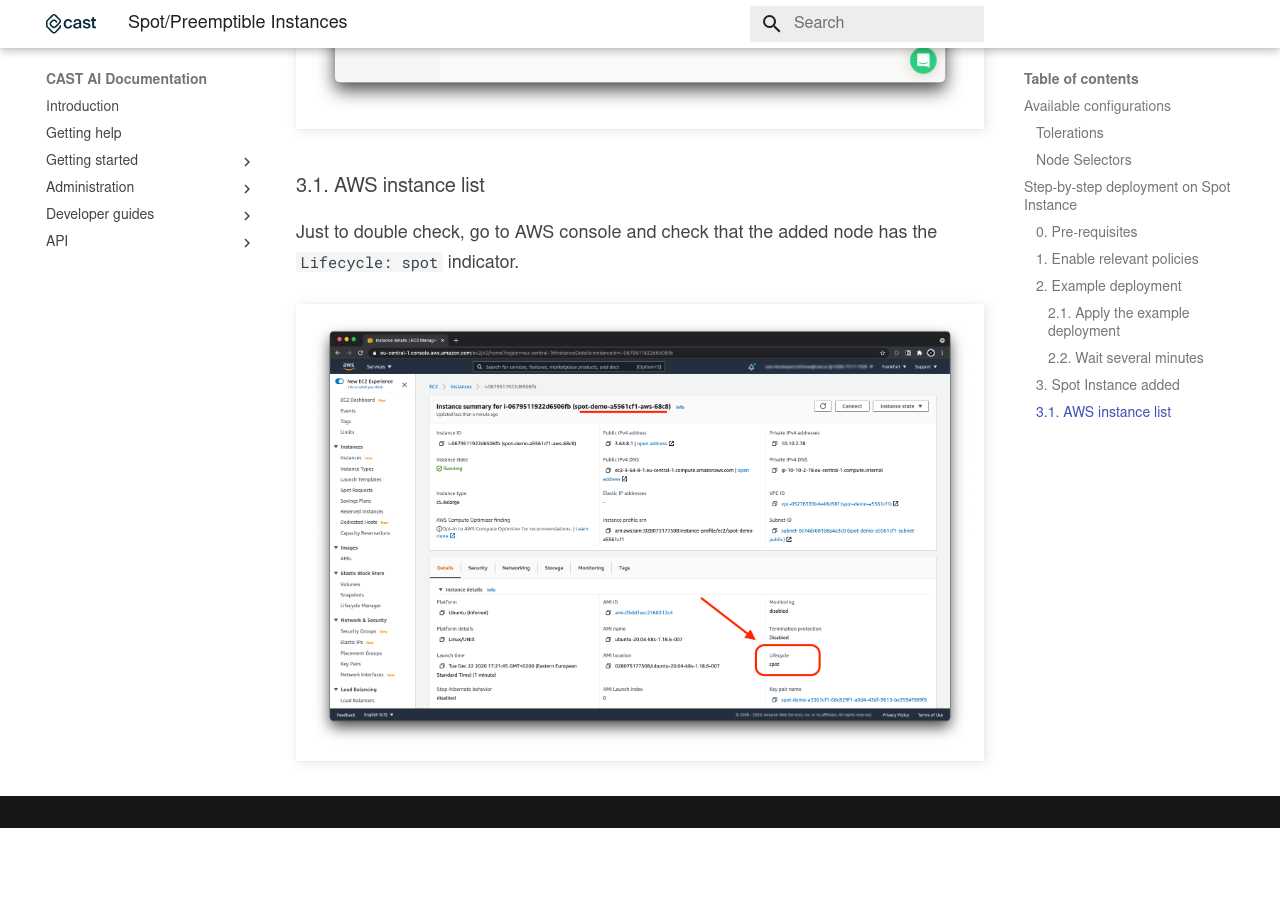
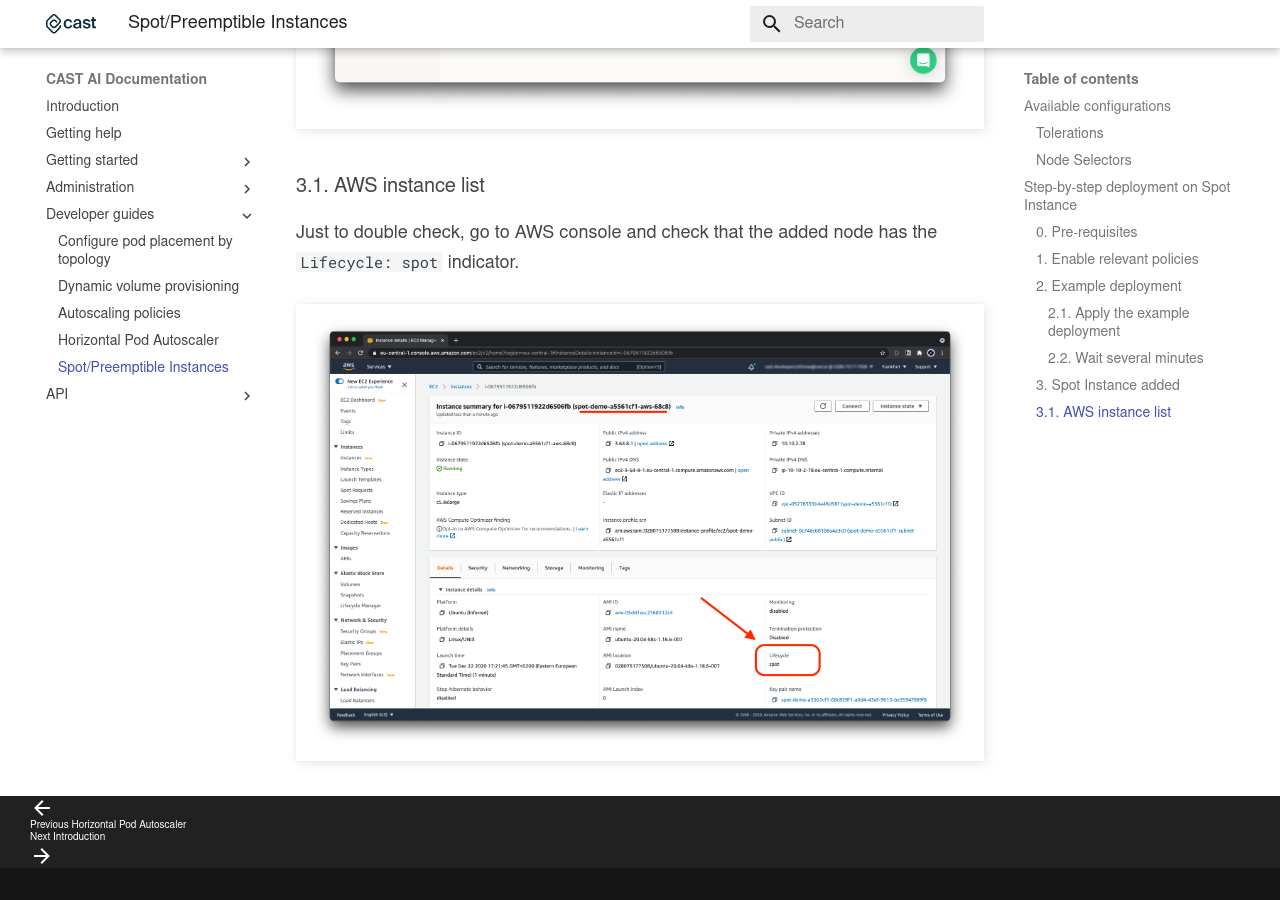
Before and after one commit to castai/docs, an MkDocs documentation site: the page built from docs/guides/node-autoscaler/spot-instances/spot.md, in a window 1280 px wide and 900 px high, scrolled down 4979 px. Built offline with MkDocs 1.6.1 and Material for MkDocs 9.7.7, drawn with Linux system fonts in a browser that asks for light colours; some web fonts are replaced; before the commit the page ends 5807 px from its top, so only the background shows below that.

Commit message:
chore: enable spot instances docs (#28)
* chore: enable spot instances docs

* fix: link

```diff
--- a/mkdocs.yml
+++ b/mkdocs.yml
@@ -76,8 +76,7 @@
       - guides/volumes.md
       - guides/autoscaling-policies.md
       - guides/pod-autoscaler/hpa.md
-      # TODO: enable once spot is enabled on PROD
-      # - guides/node-autoscaler/spot-instances/spot.md
+      - guides/node-autoscaler/spot-instances/spot.md
   - 'API':
       - 'Introduction': api/overview.md
       - api/authentication.md
```
